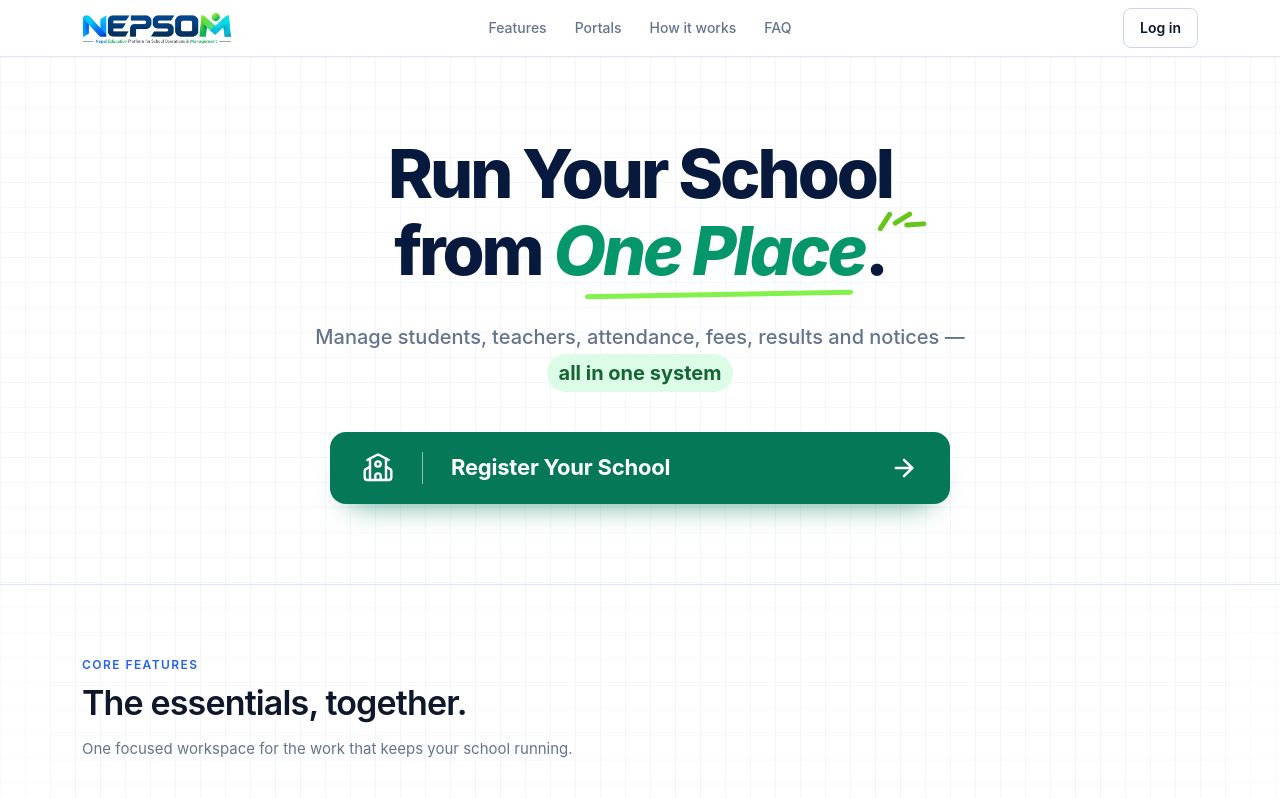
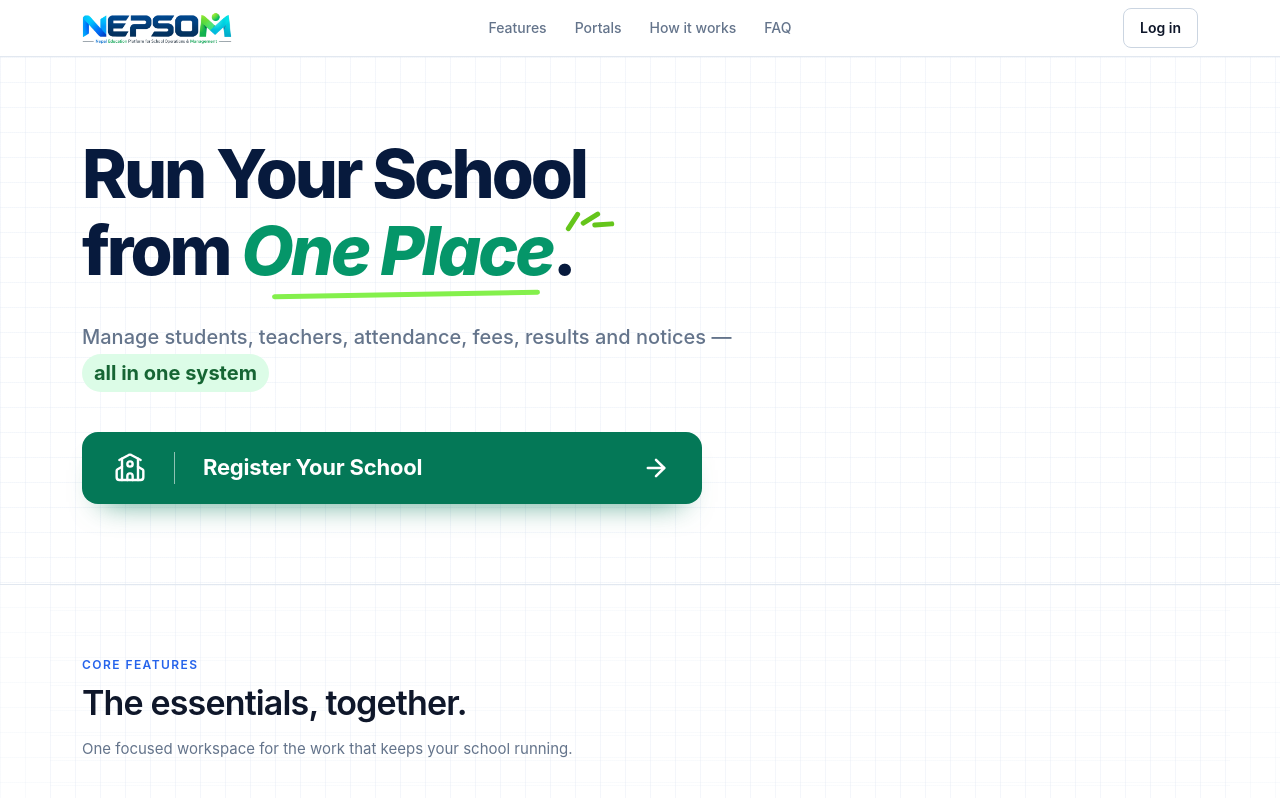
Before and after one commit to basantathapa7495/snap-main, a Next.js app: page / in a window 1280 px wide. Shown: the top 798 px of the page. Built offline with nearby package versions, Linux system fonts and the light colour scheme.

Commit message:
Left align landing hero content

```diff
--- a/app/page.tsx
+++ b/app/page.tsx
@@ -118,7 +118,7 @@ export default function HomePage() {
 
       <main id="main-content" tabIndex={-1} className={styles.gridBackground}>
         <section aria-labelledby="hero-heading" className="border-b border-[#E2E8F0]">
-          <div className={`${container} flex flex-col items-center py-12 text-center sm:py-16 lg:py-20`}>
+          <div className={`${container} flex flex-col items-start py-12 text-left sm:py-16 lg:py-20`}>
             <div className="w-full max-w-[920px]">
               <h1
                 id="hero-heading"
@@ -135,7 +135,7 @@ export default function HomePage() {
                 </span>
               </h1>
 
-              <p className="mx-auto mt-8 max-w-[760px] text-[17px] font-medium leading-[1.7] text-[#64748B] sm:text-[20px]">
+              <p className="mt-8 max-w-[760px] text-[17px] font-medium leading-[1.7] text-[#64748B] sm:text-[20px]">
                 Manage students, teachers, attendance, fees, results and notices —{' '}
                 <span className="inline-block rounded-full bg-[#DCFCE7] px-3 py-0.5 font-bold text-[#166534]">
                   all in one system
@@ -145,7 +145,7 @@ export default function HomePage() {
               <Link
                 href="/auth/signup"
                 prefetch={false}
-                className={`${styles.heroCta} mx-auto mt-10 flex min-h-16 w-full max-w-[620px] items-center justify-center rounded-2xl bg-[#047857] px-5 text-white transition-colors hover:bg-[#065F46] sm:min-h-[72px] sm:px-8`}
+                className={`${styles.heroCta} mt-10 flex min-h-16 w-full max-w-[620px] items-center justify-center rounded-2xl bg-[#047857] px-5 text-white transition-colors hover:bg-[#065F46] sm:min-h-[72px] sm:px-8`}
               >
                 <School className="h-7 w-7 shrink-0 sm:h-8 sm:w-8" strokeWidth={1.8} aria-hidden="true" />
                 <span aria-hidden="true" className="mx-5 h-8 w-px bg-white/55 sm:mx-7" />
```
